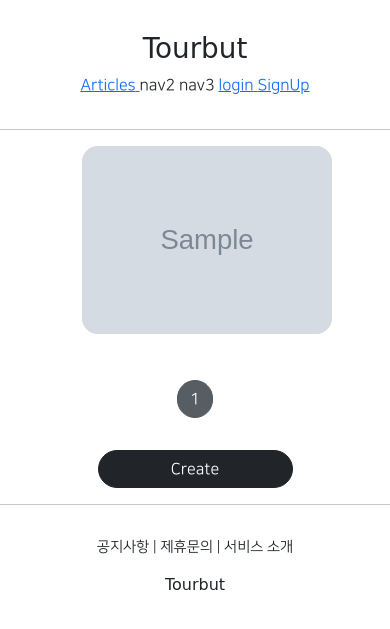
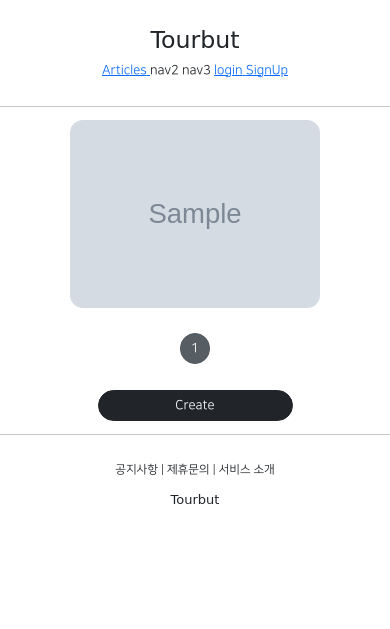
Before and after one commit to tourbut/tourbut, a Django app: page /articles/list/ in a window 390 px wide. Shown: the top 629 px of the page. Run offline with Django 4.2, Linux system fonts and the light colour scheme; tables that the repository leaves empty hold one stand-in row (values such as "Sample post"); grey boxes marked "Sample" are stand-in pictures; some libraries are stand-ins or nearby versions; some web fonts are replaced.

Commit message:
39강(모바일 반응형 기능 추가)

```diff
--- a/articleapp/templates/articleapp/list.html
+++ b/articleapp/templates/articleapp/list.html
@@ -5,9 +5,16 @@
 {% block content %}
 
 <style>
+    .container {
+      padding: 0;
+      margin: 0, auto;
+    }
+    .container a{
+      with: 45%;
+      max-width: 250px;
+    }
     .container div {
       width: 250px;
-      background-color: antiquewhite;
       display: flex;
       justify-content: center;
       align-items: center;
--- a/static/base.css
+++ b/static/base.css
@@ -17,3 +17,9 @@
 .Tourbut_footer_button{
     font-size: .9rem;
 }
+
+@media screen and (max-width:500px) {
+    html {
+        font-size: 13px;
+    }
+}
--- a/static/js/magicgrid.js
+++ b/static/js/magicgrid.js
@@ -288,7 +288,7 @@ MagicGrid.prototype.listen = function listen () {
 let magicGrid = new MagicGrid({
   container: '.container',
   animate: true,
-  gutter: 30,
+  gutter: 12,
   static: true,
   useMin: true
 });
--- a/templates/head.html
+++ b/templates/head.html
@@ -2,6 +2,8 @@
 
 <head>
     <meta charset="UTF-8">
+    <meta name="viewport" content="width=device-width, initial-scale=1, shrink-to-fit=no ">
+
     <title>Tourbut</title>
     <!--BOOTSTRAP LINK-->
     <link href="https://cdn.jsdelivr.net/npm/bootstrap@5.1.3/dist/css/bootstrap.min.css" rel="stylesheet" integrity="sha384-1BmE4kWBq78iYhFldvKuhfTAU6auU8tT94WrHftjDbrCEXSU1oBoqyl2QvZ6jIW3" crossorigin="anonymous">
--- a/tourbut/settings.py
+++ b/tourbut/settings.py
@@ -34,7 +34,7 @@ SECRET_KEY = env('SECRET_KEY')
 # SECURITY WARNING: don't run with debug turned on in production!
 DEBUG = True
 
-ALLOWED_HOSTS = []
+ALLOWED_HOSTS = ['*']
 
 
 # Application definition
```
